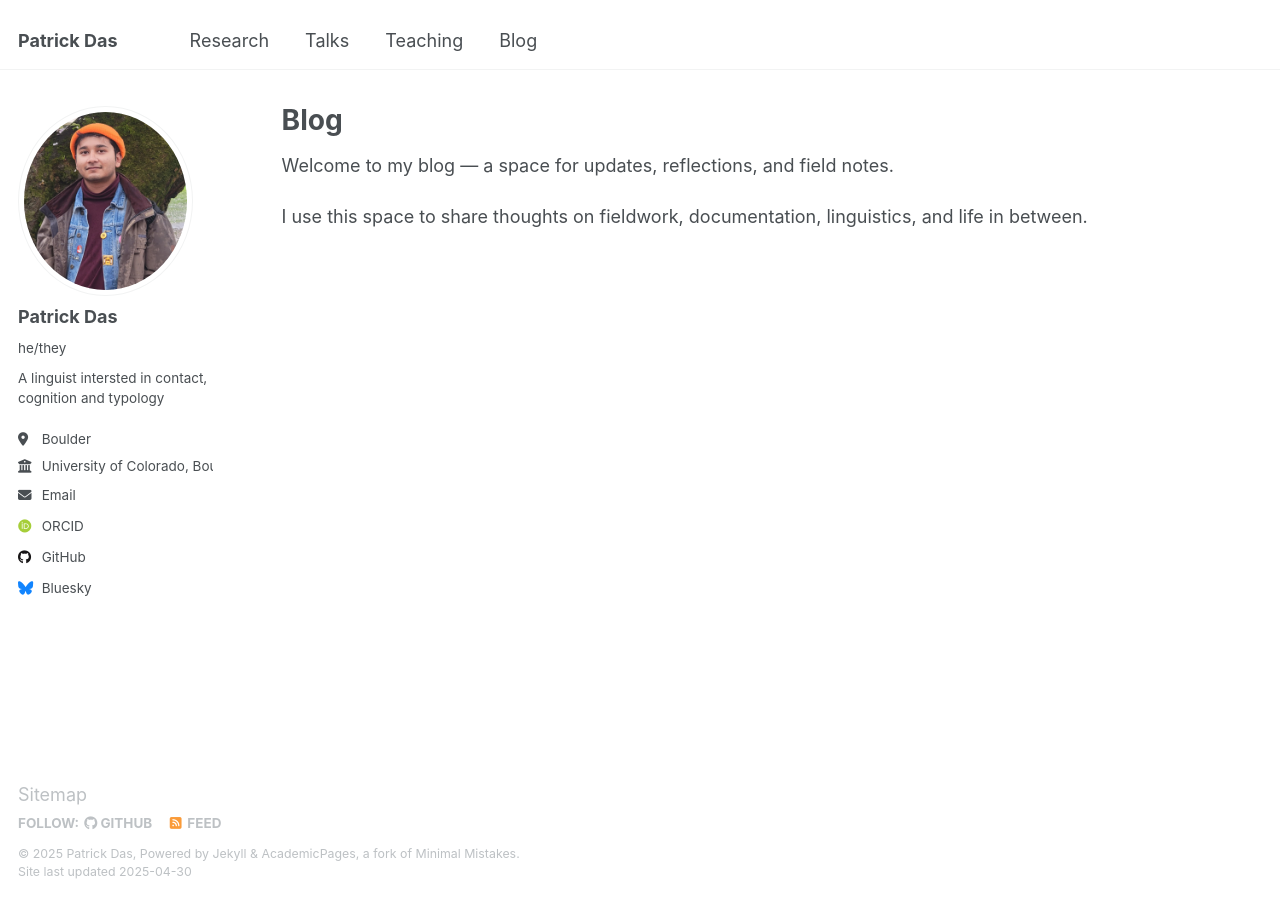
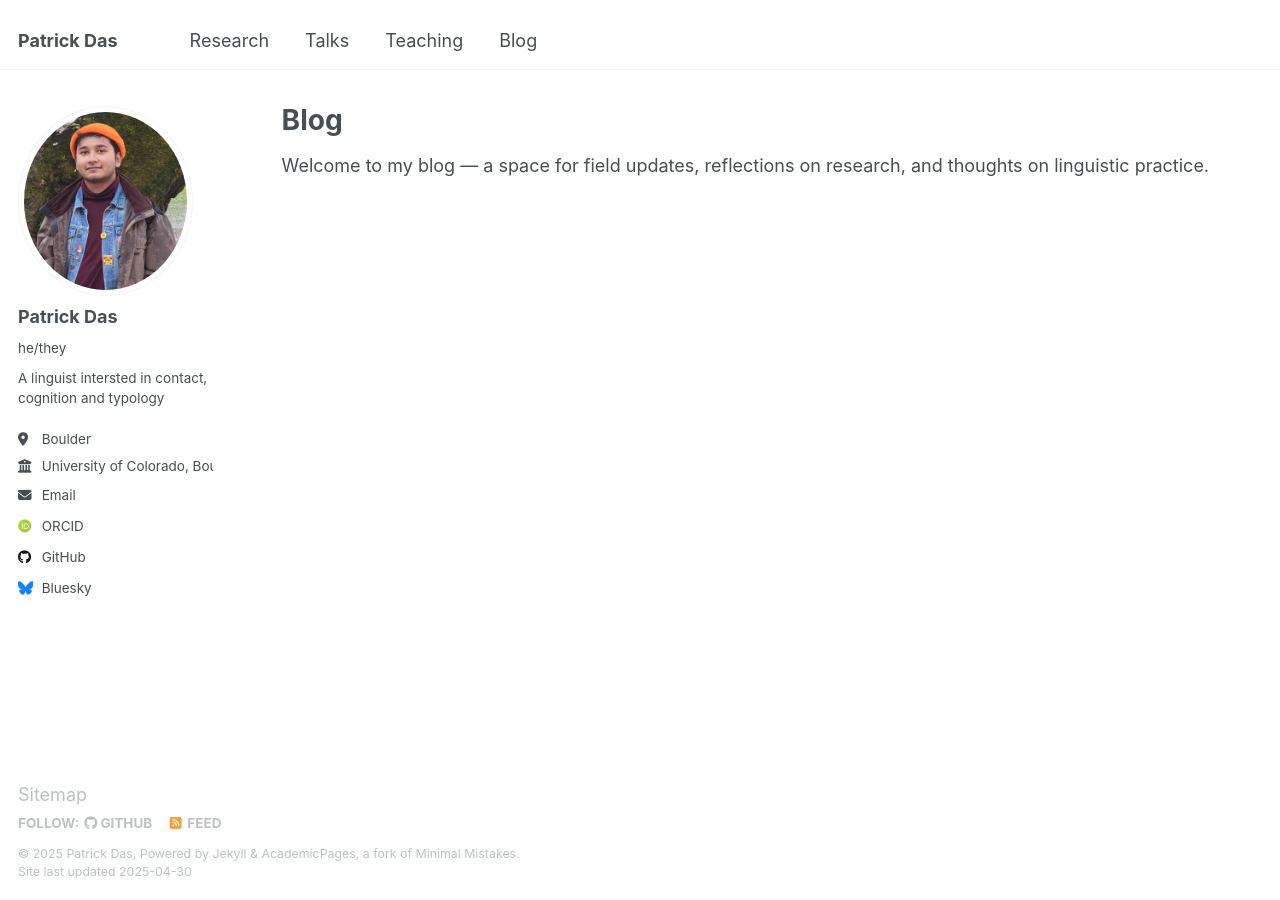
Before and after one commit to patrickdas/patrickdas.github.io, a Jekyll site: the page built from _pages/blog.md, in a window 1280 px wide. Built offline with Jekyll 4.4.1, drawn with Linux system fonts in a browser that asks for light colours; some web fonts are replaced.

Commit message:
Update blog.md

```diff
--- a/_pages/blog.md
+++ b/_pages/blog.md
@@ -5,6 +5,4 @@ permalink: /blog/
 author_profile: true
 ---
 
-Welcome to my blog — a space for updates, reflections, and field notes.
-
-I use this space to share thoughts on fieldwork, documentation, linguistics, and life in between.
+Welcome to my blog — a space for field updates, reflections on research, and thoughts on linguistic practice.
```
